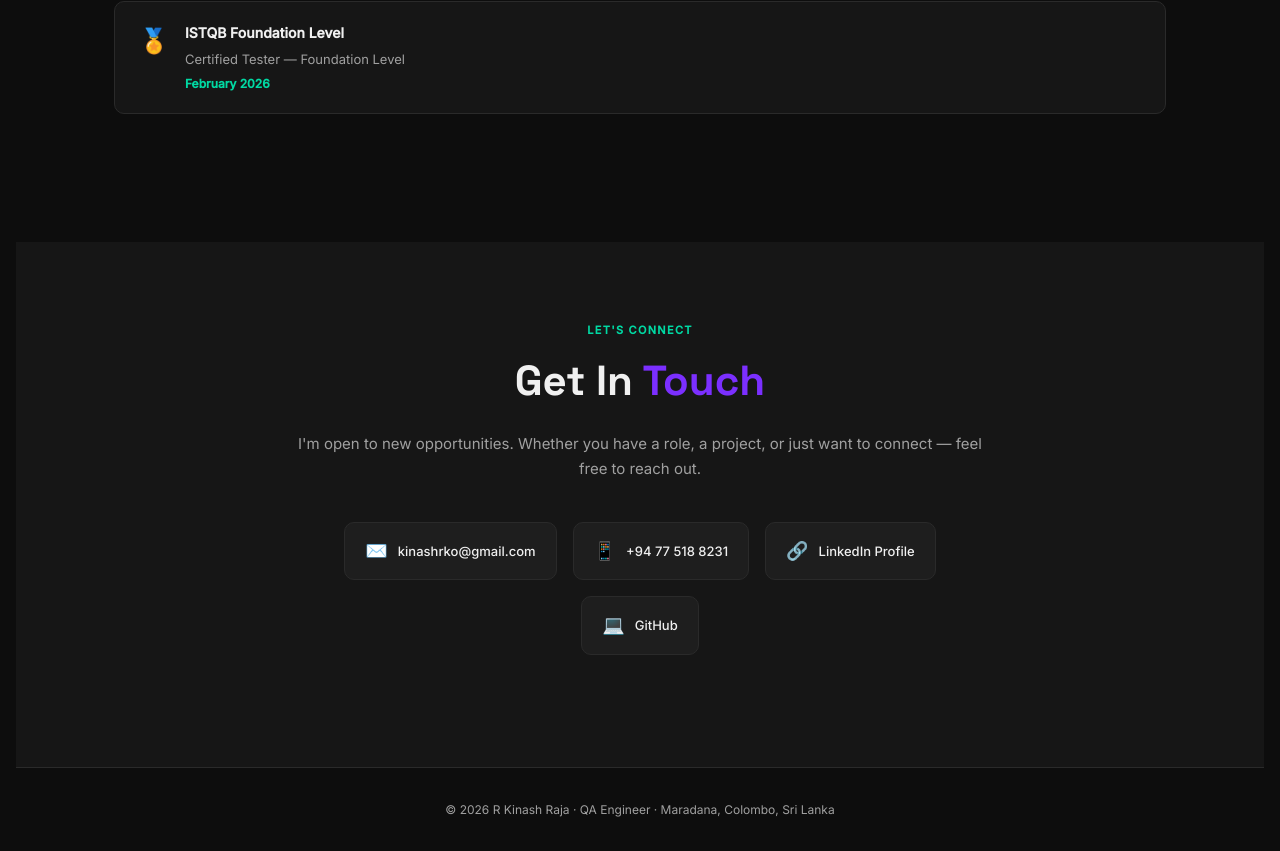
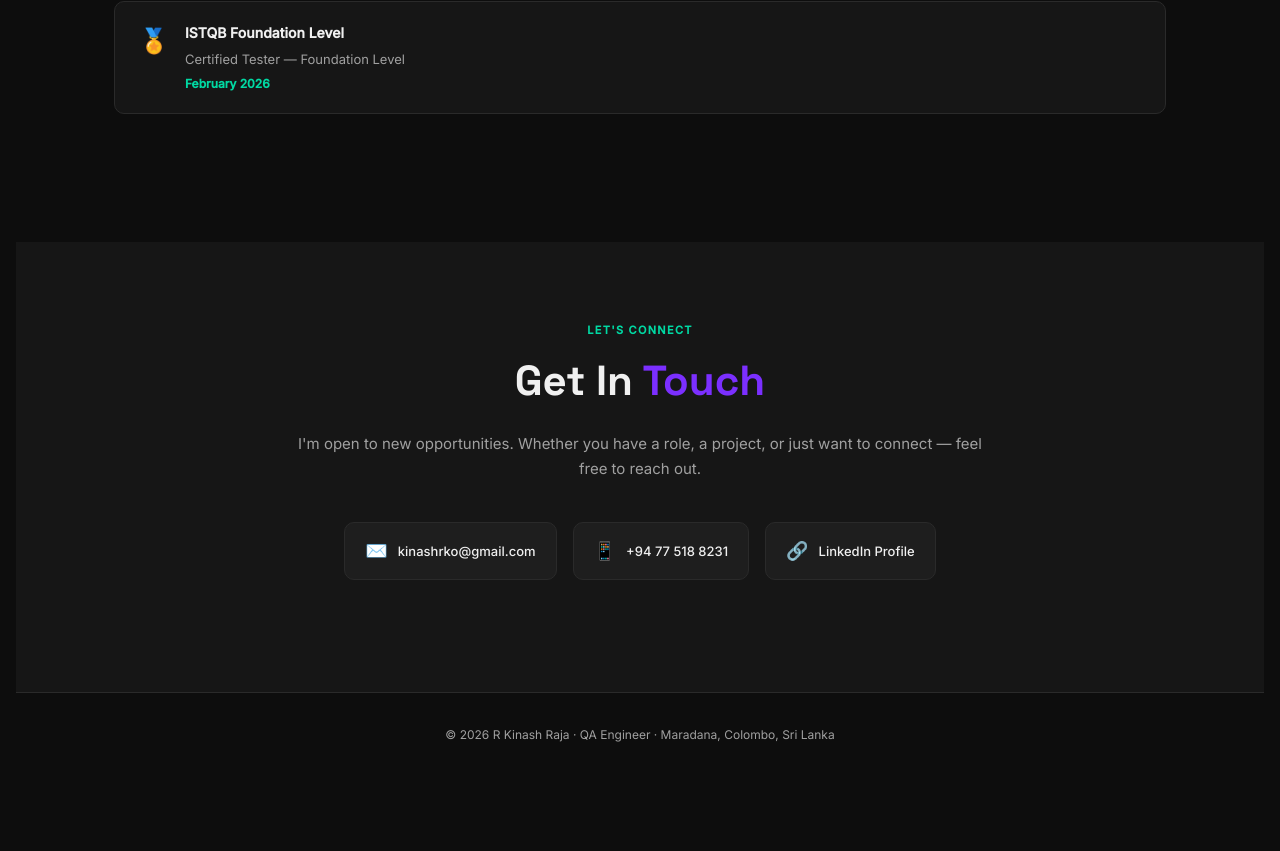
Before and after one commit to Kinashrko/Kinashrko.github.io, a website: page index.html in a window 1280 px wide. Shown: the part 4183-5034 px from the top of the page. After the commit the page ends 4959 px from the top, so only its background shows below. Drawn offline with Linux system fonts and the light colour scheme.

Commit message:
Remove GitHub contact link from index.html
Removed GitHub link from contact section.

```diff
--- a/index.html
+++ b/index.html
@@ -790,10 +790,6 @@
         <div class="contact-icon">🔗</div>
         <div class="contact-text">LinkedIn Profile</div>
       </a>
-      <a href="https://github.com/kinashrko" target="_blank" rel="noopener" class="contact-item">
-        <div class="contact-icon">💻</div>
-        <div class="contact-text">GitHub</div>
-      </a>
     </div>
   </div>
 </div>
```
